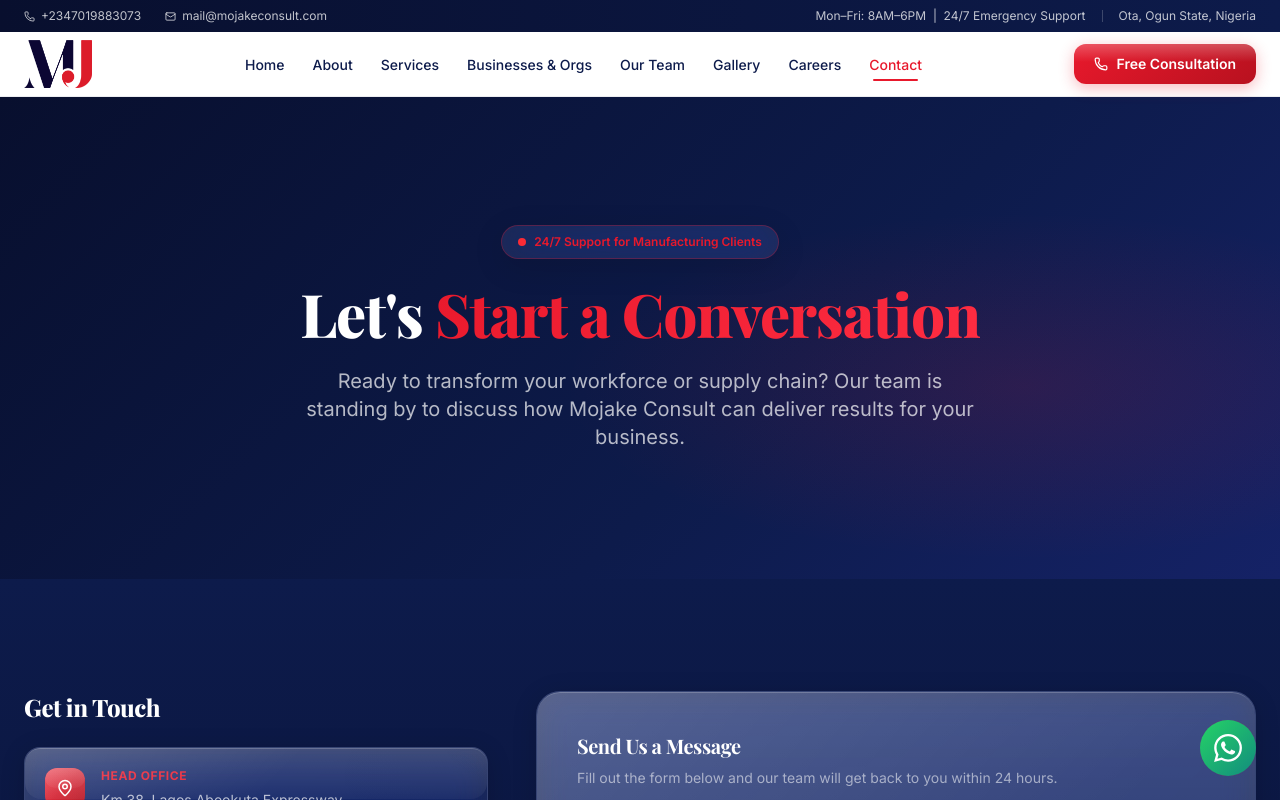
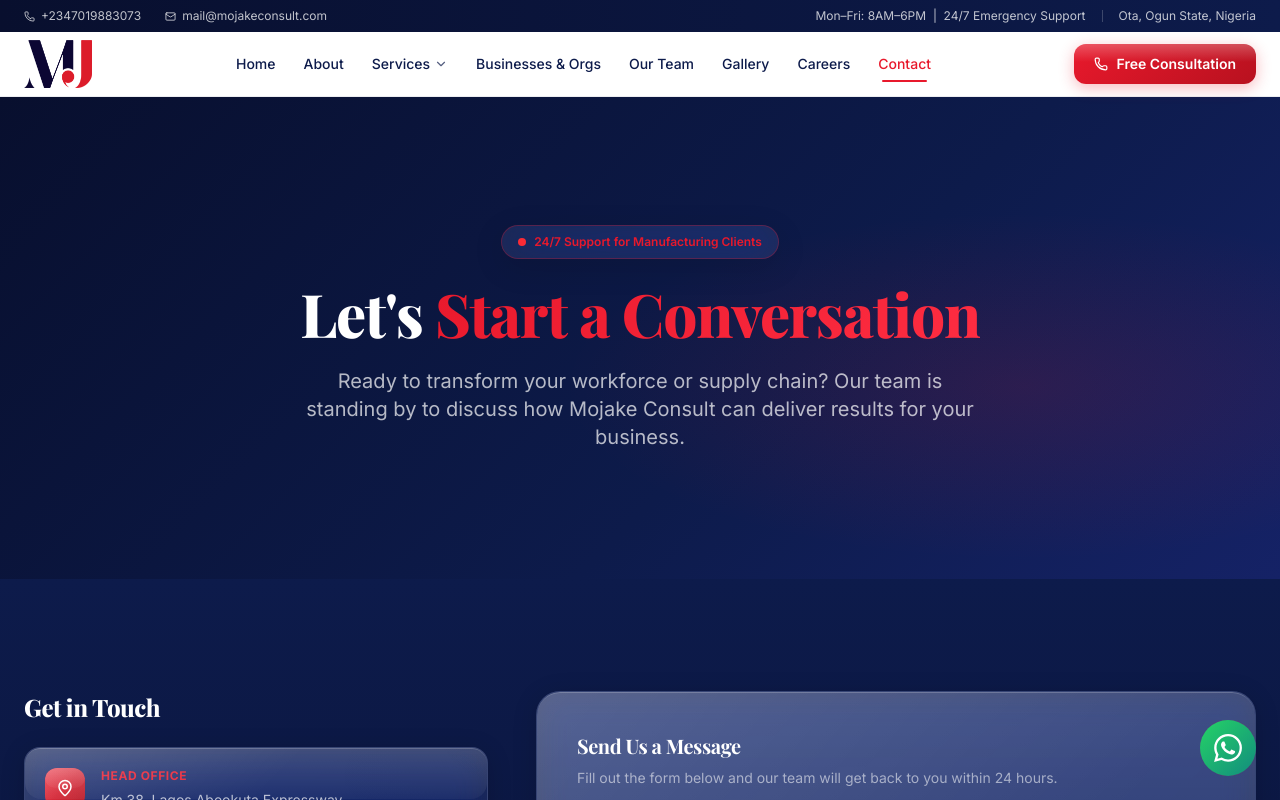
Before and after one commit to johnleo8070/mojake-consult, a React (Vite) app: page /contact in a window 1280 px wide. Shown: the top 800 px of the page. Built offline with nearby package versions, Linux system fonts and the light colour scheme.

Commit message:
feat: add services dropdown to navbar

```diff
--- a/src/components/Navbar.tsx
+++ b/src/components/Navbar.tsx
@@ -1,12 +1,23 @@
 import { useState, useEffect } from 'react';
 import { Link, useLocation } from 'react-router-dom';
-import { Menu, X, Phone, Mail } from 'lucide-react';
+import { Menu, X, Phone, Mail, ChevronDown } from 'lucide-react';
 import Logo from './Logo';
 
 const navLinks = [
   { label: 'Home', path: '/' },
   { label: 'About', path: '/about' },
-  { label: 'Services', path: '/services' },
+  {
+    label: 'Services',
+    path: '/services',
+    dropdown: [
+      { label: 'Industrial Staffing', path: '/services#industrial' },
+      { label: 'HR Compliance', path: '/services#hr-compliance' },
+      { label: 'Executive Search', path: '/services#executive' },
+      { label: 'Supply Chain', path: '/services#supply' },
+      { label: 'Gig Workforce', path: '/services#gig' },
+      { label: 'Industry Solutions', path: '/services#industry-solutions' },
+    ]
+  },
   { label: 'Businesses & Orgs', path: '/businesses-organizations' },
   { label: 'Our Team', path: '/our-team' },
   { label: 'Gallery', path: '/gallery' },
@@ -85,10 +96,10 @@ export default function Navbar() {
           {/* Desktop Nav */}
           <ul className="hidden md:flex items-center gap-1">
             {navLinks.map((link) => (
-              <li key={link.path}>
+              <li key={link.path} className="group relative">
                 <Link
                   to={link.path}
-                  className={`relative px-2 lg:px-3 py-2 text-[13px] lg:text-sm font-medium rounded-lg transition-all duration-200 group ${isActive(link.path)
+                  className={`relative flex items-center px-2 lg:px-3 py-2 text-[13px] lg:text-sm font-medium rounded-lg transition-all duration-200 ${isActive(link.path)
                     ? 'text-red-600'
                     : 'text-navy hover:text-red-600'
                     }`}
@@ -97,12 +108,23 @@ export default function Navbar() {
                   }}
                 >
                   {link.label}
+                  {link.dropdown && <ChevronDown size={14} className="ml-1 opacity-70 group-hover:rotate-180 transition-transform" />}
                   <span
                     className={`absolute bottom-0 left-4 right-4 h-0.5 rounded-full transition-all duration-300 ${isActive(link.path) ? 'opacity-100' : 'opacity-0 group-hover:opacity-60'
                       }`}
                     style={{ background: '#E8192C' }}
                   />
                 </Link>
+
+                {link.dropdown && (
+                  <div className="absolute left-0 top-full mx-auto mt-2 w-56 opacity-0 invisible group-hover:opacity-100 group-hover:visible transition-all duration-300 glass-white shadow-[0_8px_30px_rgba(0,0,0,0.12)] rounded-xl border border-gray-100 py-2 overflow-hidden z-[100]">
+                    {link.dropdown.map(drop => (
+                      <a href={drop.path} key={drop.path} className="block px-4 py-2.5 text-sm text-gray-700 hover:text-red-600 hover:bg-gray-50/80 transition-colors">
+                        {drop.label}
+                      </a>
+                    ))}
+                  </div>
+                )}
               </li>
             ))}
           </ul>
@@ -141,10 +163,11 @@ export default function Navbar() {
         >
           <div className="px-4 py-4 space-y-1">
             {navLinks.map((link) => (
+              <div key={link.path}>
                 <Link
-                key={link.path}
                   to={link.path}
-                className={`block px-4 py-3 rounded-xl text-sm font-medium transition-all ${isActive(link.path)
+                  onClick={(e) => link.dropdown && e.preventDefault()}
+                  className={`flex items-center justify-between px-4 py-3 rounded-xl text-sm font-medium transition-all ${isActive(link.path)
                     ? 'text-white'
                     : 'text-navy hover:bg-gray-50'
                     }`}
@@ -155,7 +178,19 @@ export default function Navbar() {
                   }
                 >
                   {link.label}
+                  {link.dropdown && <ChevronDown size={16} className={isActive(link.path) ? "opacity-70" : ""} />}
                 </Link>
+
+                {link.dropdown && (
+                  <div className="pl-4 mt-1 border-l-2 border-red-100 ml-6 space-y-1 mb-2">
+                    {link.dropdown.map(drop => (
+                      <a href={drop.path} key={drop.path} onClick={() => setMobileOpen(false)} className="block px-4 py-2 text-sm text-gray-600 hover:text-red-600 rounded-lg hover:bg-gray-50/50 transition-colors">
+                        {drop.label}
+                      </a>
+                    ))}
+                  </div>
+                )}
+              </div>
             ))}
             <div className="pt-3 border-t border-gray-100 space-y-2">
               <a
```
Lines whose indentation alone changed are shown as unchanged.
